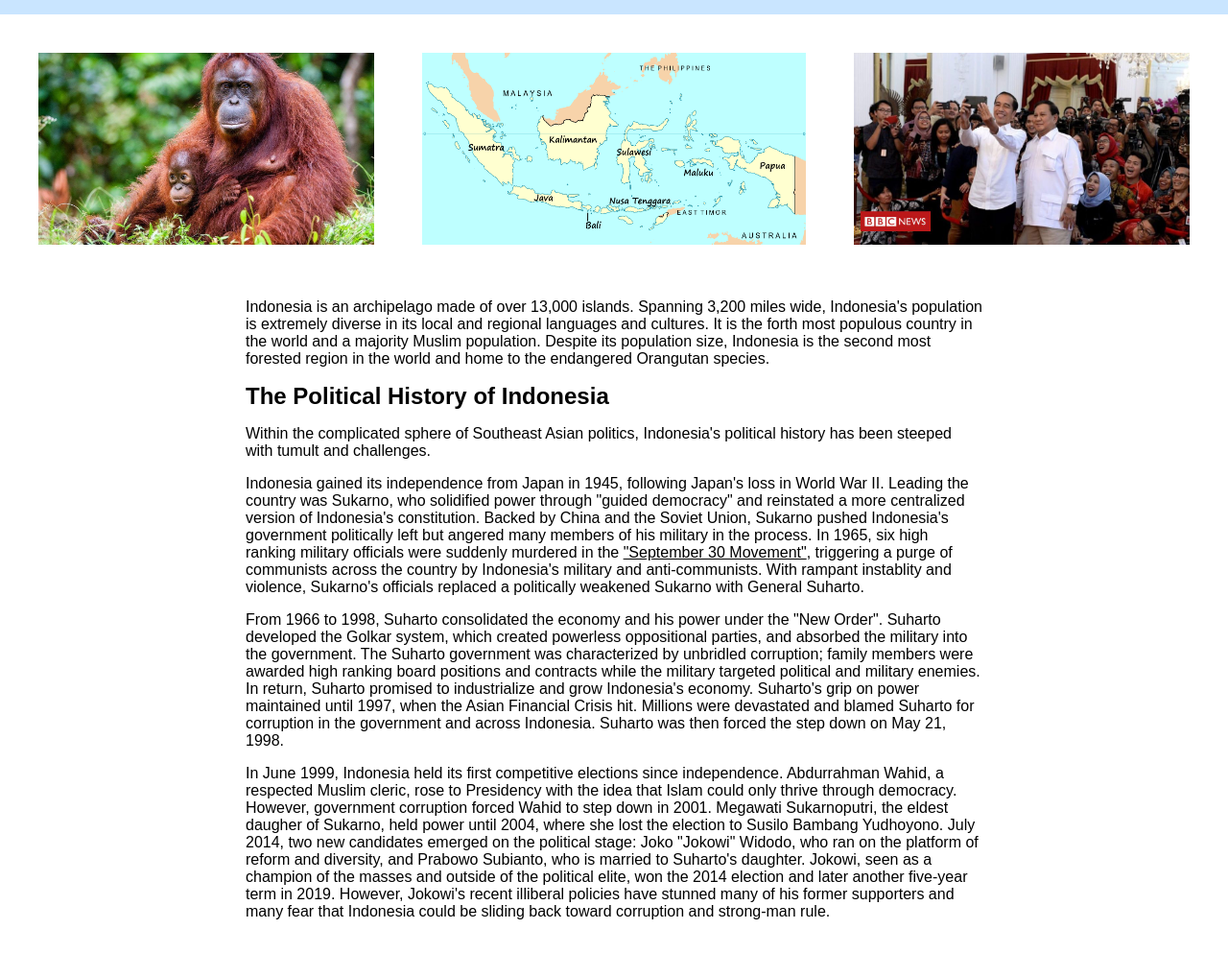
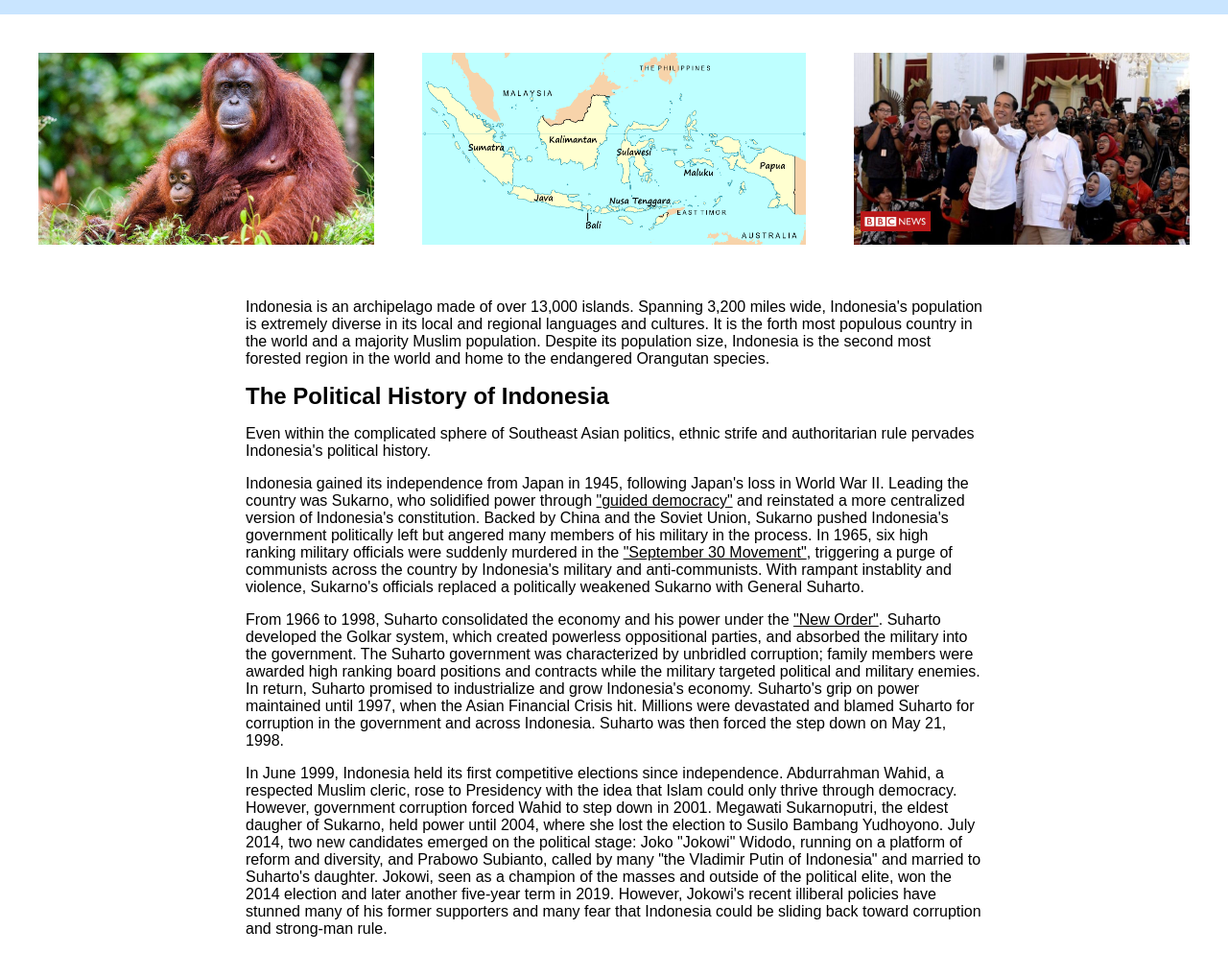
Before and after one commit to racheltlee/racheltlee.github.io, a plain HTML site: page Indonesia.html in a window 1280 px wide. Shown: the part 85-1078 px from the top of the page at 96% size. Drawn offline with Linux system fonts and the light colour scheme; a web font is replaced by a local one.

Commit message:
Update Indonesia.html

```diff
--- a/Indonesia.html
+++ b/Indonesia.html
@@ -30,10 +30,10 @@
         <div class="Indonesia-text">
         <p>Indonesia is an archipelago made of over 13,000 islands. Spanning 3,200 miles wide, Indonesia's population is extremely diverse in its local and regional languages and cultures. It is the forth most populous country in the world and a majority Muslim population. Despite its population size, Indonesia is the second most forested region in the world and home to the endangered Orangutan species.</p>
         <h2>The Political History of Indonesia</h2>
-        <p>Within the complicated sphere of Southeast Asian politics, Indonesia's political history has been steeped with tumult and challenges. </p>
-        <p>Indonesia gained its independence from Japan in 1945, following Japan's loss in World War II. Leading the country was Sukarno, who solidified power through "guided democracy" and reinstated a more centralized version of Indonesia's constitution. Backed by China and the Soviet Union, Sukarno pushed Indonesia's government politically left but angered many members of his military in the process. In 1965, six high ranking military officials were suddenly murdered in the <a href=https://en.wikipedia.org/wiki/30_September_Movement>"September 30 Movement"</a>, triggering a purge of communists across the country by Indonesia's military and anti-communists. With rampant instablity and violence, Sukarno's officials replaced a politically weakened Sukarno with General Suharto.</p>
-        <p>From 1966 to 1998, Suharto consolidated the economy and his power under the "New Order". Suharto developed the Golkar system, which created powerless oppositional parties, and absorbed the military into the government. The Suharto government was characterized by unbridled corruption; family members were awarded high ranking board positions and contracts while the military targeted political and military enemies. In return, Suharto promised to industrialize and grow Indonesia's economy. Suharto's grip on power maintained until 1997, when the Asian Financial Crisis hit. Millions were devastated and blamed Suharto for corruption in the government and across Indonesia. Suharto was then forced the step down on May 21, 1998.</p>
-        <p>In June 1999, Indonesia held its first competitive elections since independence. Abdurrahman Wahid, a respected Muslim cleric, rose to Presidency with the idea that Islam could only thrive through democracy. However, government corruption forced Wahid to step down in 2001. Megawati Sukarnoputri, the eldest daugher of Sukarno, held power until 2004, where she lost the election to Susilo Bambang Yudhoyono. July 2014, two new candidates emerged on the political stage: Joko "Jokowi" Widodo, who ran on the platform of reform and diversity, and Prabowo Subianto, who is married to Suharto's daughter. Jokowi, seen as a champion of the masses and outside of the political elite, won the 2014 election and later another five-year term in 2019. However, Jokowi's recent illiberal policies have stunned many of his former supporters and many fear that Indonesia could be sliding back toward corruption and strong-man rule.</p>
+        <p>Even within the complicated sphere of Southeast Asian politics, ethnic strife and authoritarian rule pervades Indonesia's political history.</p>
+        <p>Indonesia gained its independence from Japan in 1945, following Japan's loss in World War II. Leading the country was Sukarno, who solidified power through <a href=https://en.wikipedia.org/wiki/Guided_Democracy_in_Indonesia>"guided democracy"</a> and reinstated a more centralized version of Indonesia's constitution. Backed by China and the Soviet Union, Sukarno pushed Indonesia's government politically left but angered many members of his military in the process. In 1965, six high ranking military officials were suddenly murdered in the <a href=https://en.wikipedia.org/wiki/30_September_Movement>"September 30 Movement"</a>, triggering a purge of communists across the country by Indonesia's military and anti-communists. With rampant instablity and violence, Sukarno's officials replaced a politically weakened Sukarno with General Suharto.</p>
+        <p>From 1966 to 1998, Suharto consolidated the economy and his power under the <a href=https://en.wikipedia.org/wiki/New_Order_(Indonesia)>"New Order"</a>. Suharto developed the Golkar system, which created powerless oppositional parties, and absorbed the military into the government. The Suharto government was characterized by unbridled corruption; family members were awarded high ranking board positions and contracts while the military targeted political and military enemies. In return, Suharto promised to industrialize and grow Indonesia's economy. Suharto's grip on power maintained until 1997, when the Asian Financial Crisis hit. Millions were devastated and blamed Suharto for corruption in the government and across Indonesia. Suharto was then forced the step down on May 21, 1998.</p>
+        <p>In June 1999, Indonesia held its first competitive elections since independence. Abdurrahman Wahid, a respected Muslim cleric, rose to Presidency with the idea that Islam could only thrive through democracy. However, government corruption forced Wahid to step down in 2001. Megawati Sukarnoputri, the eldest daugher of Sukarno, held power until 2004, where she lost the election to Susilo Bambang Yudhoyono. July 2014, two new candidates emerged on the political stage: Joko "Jokowi" Widodo, running on a platform of reform and diversity, and Prabowo Subianto, called by many "the Vladimir Putin of Indonesia" and married to Suharto's daughter. Jokowi, seen as a champion of the masses and outside of the political elite, won the 2014 election and later another five-year term in 2019. However, Jokowi's recent illiberal policies have stunned many of his former supporters and many fear that Indonesia could be sliding back toward corruption and strong-man rule.</p>
         </div>
     </section>
 </body>
```
